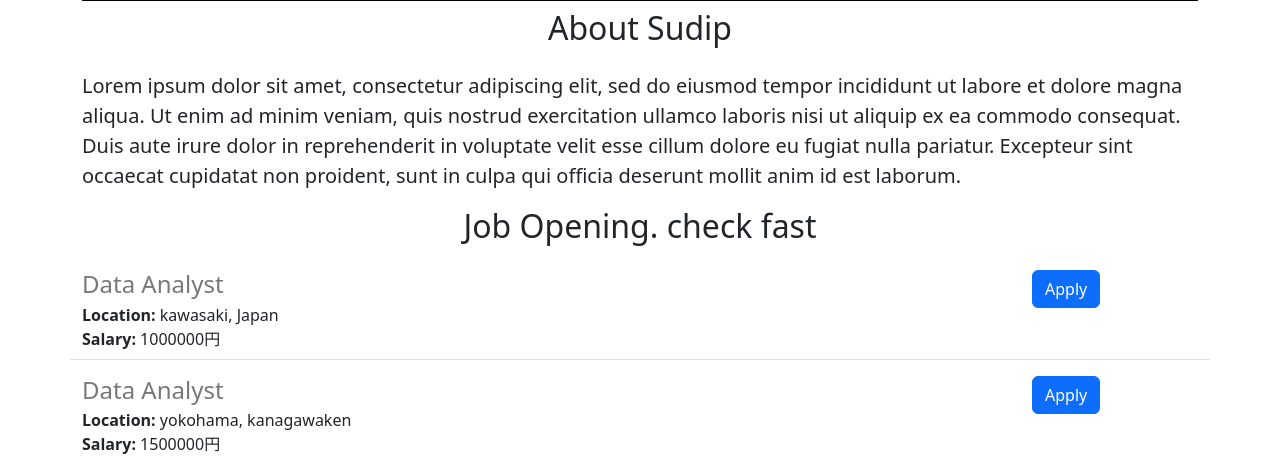
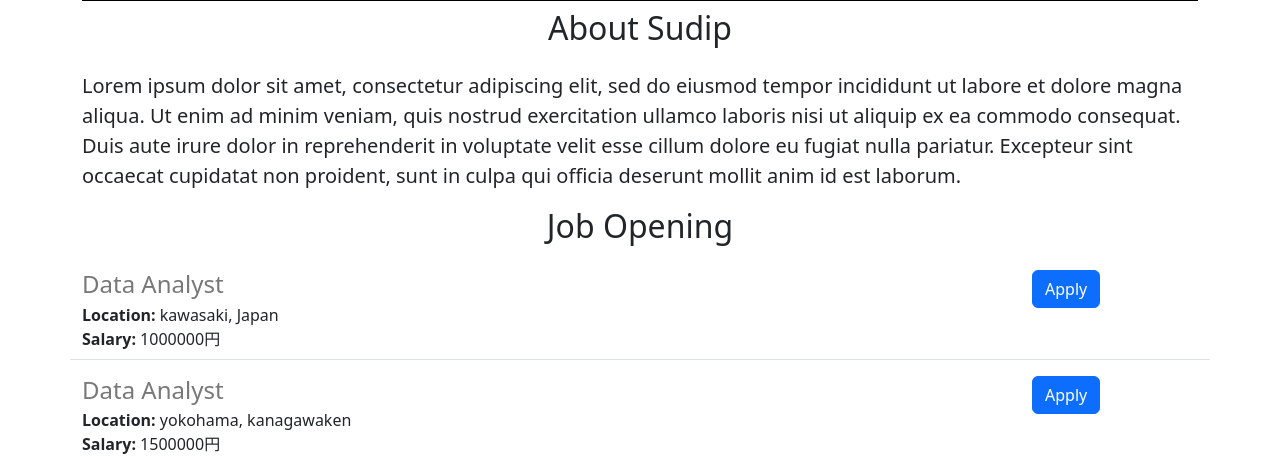
Before and after one commit to LearningwithSudip/Sudip-careers-website-v2, a Flask app: page / in a window 1280 px wide. Shown: the part 439-897 px from the top of the page. Run offline with Flask 3, Linux system fonts and the light colour scheme.

Commit message:
delete one line sentence

```diff
--- a/templates/home.html
+++ b/templates/home.html
@@ -15,7 +15,7 @@
       <p class="lead">
         Lorem ipsum dolor sit amet, consectetur adipiscing elit, sed do eiusmod tempor incididunt ut labore et dolore magna aliqua. Ut enim ad minim veniam, quis nostrud exercitation ullamco laboris nisi ut aliquip ex ea commodo consequat. Duis aute irure dolor in reprehenderit in voluptate velit esse cillum dolore eu fugiat nulla pariatur. Excepteur sint occaecat cupidatat non proident, sunt in culpa qui officia deserunt mollit anim id est laborum.
       </p>
-      <h2 class="text-center mt-2 mb-4">Job Opening. check fast</h2>
+      <h2 class="text-center mt-2 mb-4">Job Opening</h2>
       <div>
         {% for job in jobs %}
           {% include 'jobs.html' %}
```
